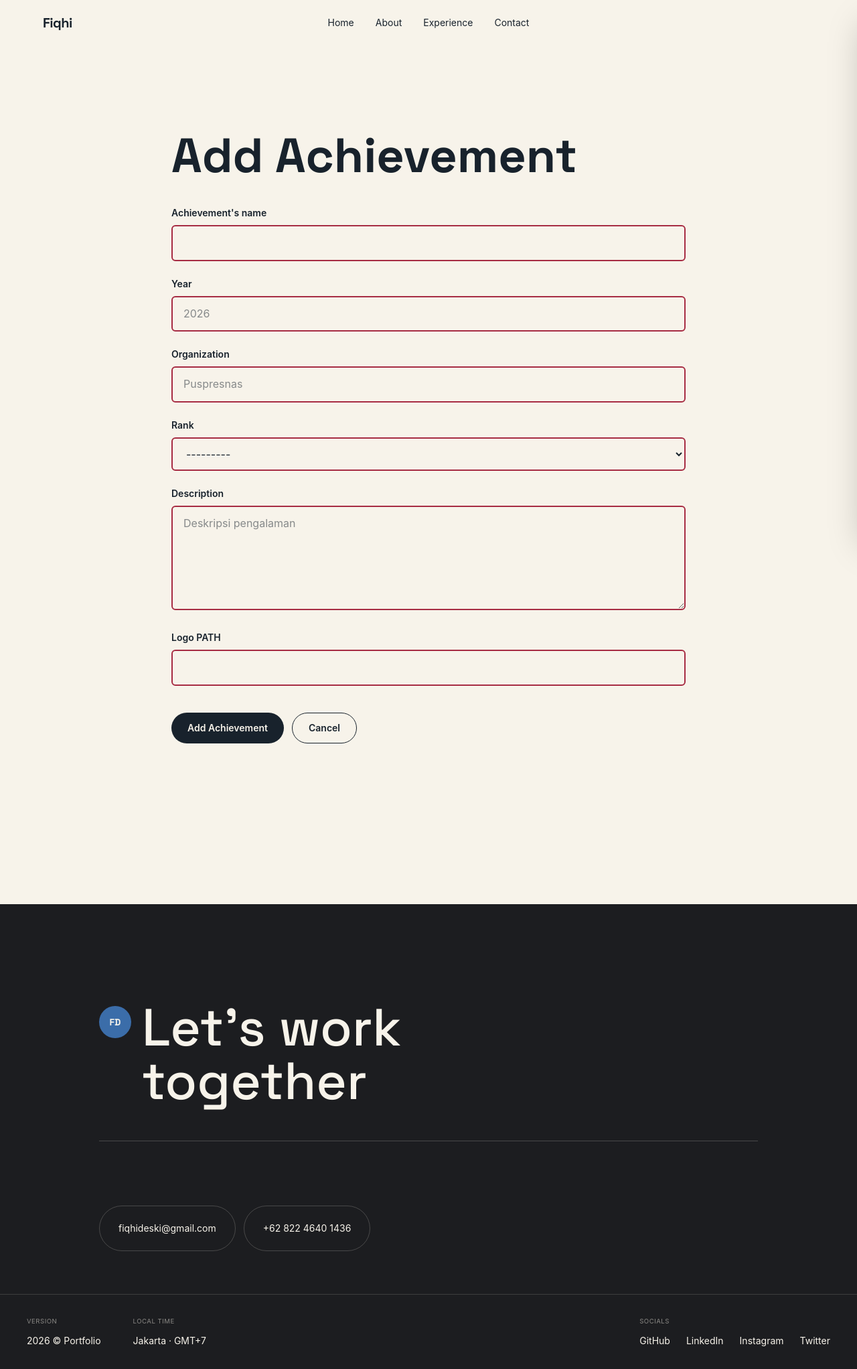
After one commit to iD3sk/myportofolio, a Django app: page /about/achievements/add/ in a window 1280 px wide. The commit adds this page. Shown: the whole page at 67% size. Run offline with Django 5.2, Linux system fonts and the light colour scheme.

Commit message:
feat: add achievements CRUD and json data delivery

```diff
--- a/main/forms.py
+++ b/main/forms.py
@@ -1,6 +1,6 @@
-from django.forms import ModelForm, TextInput, Textarea, CharField
+from django.forms import ModelForm, TextInput, Textarea, CharField, NumberInput, Select
 
-from main.models import Experience
+from main.models import Experience, Achievements
 
 class ExperienceForm(ModelForm):
     skills = CharField(
@@ -88,3 +88,69 @@ class ExperienceForm(ModelForm):
                 }
             ),
         }
+
+
+
+class AchievementForm(ModelForm):
+    class Meta:
+        model = Achievements
+        fields = [
+            "title",
+            "year",
+            "organization",
+            "rank",
+            "description",
+            "org_logo"
+        ]
+
+        labels = {
+            "title": "Achievement's name",
+            "year": "Year",
+            "organization": "Organization",
+            "rank": "Rank",
+            "description": "Description",
+            "org_logo": "Logo PATH"
+        }
+
+        widgets = {
+            "title": TextInput(
+                attrs={
+                    "placeholder": "",
+                    "maxlength": 255,
+                    "class": "w-full rounded-md border-2 border-accent bg-paper px-4 py-3 text-ink outline-none transition focus:border-primary focus:ring-2 focus:ring-primary/30",
+                }
+            ),
+            "year": NumberInput(
+                attrs={
+                    "placeholder": "2026",
+                    "class": "w-full rounded-md border-2 border-accent bg-paper px-4 py-3 text-ink",
+                }
+            ),
+            "organization": TextInput(
+                attrs={
+                    "placeholder": "Puspresnas",
+                    "maxlength": 255,
+                    "class": "w-full rounded-md border-2 border-accent bg-paper px-4 py-3 text-ink outline-none transition focus:border-primary focus:ring-2 focus:ring-primary/30",
+                }
+            ),
+            "rank": Select(
+                attrs={
+                    "placeholder": "Gold",
+                    "class": "w-full rounded-md border-2 border-accent bg-paper px-4 py-3 text-ink",
+                }
+            ),
+            "description": Textarea(
+                attrs={
+                    "placeholder": "Deskripsi pengalaman",
+                    "rows": 5,
+                    "class": "w-full rounded-md border-2 border-accent bg-paper px-4 py-3 text-ink outline-none transition focus:border-primary focus:ring-2 focus:ring-primary/30",
+                }
+            ),
+            "org_logo": TextInput(
+                attrs={
+                    "placeholder": "",
+                    "maxlength": 255,
+                    "class": "w-full rounded-md border-2 border-accent bg-paper px-4 py-3 text-ink outline-none transition focus:border-primary focus:ring-2 focus:ring-primary/30",
+                }
+            ),
+        }
--- a/main/urls.py
+++ b/main/urls.py
@@ -1,15 +1,18 @@
 from django.urls import path
 
-from main.views import show_main, show_experiences, show_about, create_experience, get_experience_json, update_experience, delete_experience
+from main import views
 
 app_name = "main"
 
 urlpatterns = [
-    path("", show_main, name="show_main"),
-    path("experiences/add/", create_experience, name="create_experience"),
-    path("experiences/", show_experiences, name="show_experiences"),
-    path("experiences/<uuid:experience_id>/edit/", update_experience,name="update_experience",),
-    path("experiences/<uuid:experience_id>/delete/", delete_experience, name="delete_experience"),
-    path("api/experience/", get_experience_json, name="get_experience_json"),
-    path("about/", show_about, name="show_about"),
+    path("", views.show_main, name="show_main"),
+    path("experiences/add/", views.create_experience, name="create_experience"),
+    path("experiences/", views.show_experiences, name="show_experiences"),
+    path("experiences/<uuid:experience_id>/edit/", views.update_experience,name="update_experience",),
+    path("experiences/<uuid:experience_id>/delete/", views.delete_experience, name="delete_experience"),
+    path("api/experience/", views.get_experience_json, name="get_experience_json"),
+    path("about/", views.show_about, name="show_about"),
+    path("about/achievements/add/", views.create_achievement, name="create_achievement"),
+    path("about/achievements/<uuid:achievement_id>/edit/", views.update_achievement, name="update_achievement"),
+    path("about/achievements/<uuid:achievement_id>/delete/", views.delete_achievement, name="delete_achievement")
 ]
--- a/main/views.py
+++ b/main/views.py
@@ -1,7 +1,7 @@
 from django.shortcuts import get_object_or_404, redirect, render
 
 from main.models import Experience, Educations, Achievements
-from main.forms import ExperienceForm
+from main.forms import ExperienceForm, AchievementForm
 from django.contrib import messages
 from django.core import serializers
 from django.http import HttpResponse
@@ -40,6 +40,16 @@ def show_experiences(request):
 
 
 def show_about(request):
+    json_response = get_achievement_json(request)
+
+    achievements = serializers.deserialize(
+        "json",
+        json_response.content.decode('utf-8'),
+    )
+
+    achievements = [achievement.object for achievement in achievements]
+    title_query = request.GET.get("title", "").strip()
+
     context = {
         "name": "Fiqhi Deski Ismail",
         "bio": (
@@ -57,9 +67,66 @@ def show_about(request):
         "SMP": Educations.objects.filter(
             institution="SMP Islam Raudhatul Jannah",
         ).first(),
-        "achievement_list": Achievements.objects.order_by("-year"),
+        "achievement_list": achievements,
+        "title_query": title_query,
     }
     return render(request, "about.html", context)
+
+def create_achievement(request):
+    form = AchievementForm(request.POST or None)
+
+    if request.method == "POST" and form.is_valid():
+        form.save()
+        messages.success(request, "New achievement has been added!")
+        return redirect("main:show_about")
+
+    context = {
+        "name": "Fiqhi",
+        "form": form,
+    }
+
+    return render(request, "achievement_form.html", context)
+
+
+def get_achievement_json(request):
+    title_query = request.GET.get("title", "").strip()
+    achievements = Achievements.objects.all()
+
+    if title_query:
+        achievements = achievements.filter(title__icontains=title_query)
+
+    achievements = achievements.order_by("-year")
+
+    achievements_json = serializers.serialize("json", achievements)
+    return HttpResponse(achievements_json, content_type="application/json")
+
+
+def update_achievement(request, achievement_id):
+    achievement = get_object_or_404(Achievements, pk=achievement_id)
+    form = AchievementForm(request.POST or None, instance=achievement)
+
+    if request.method == "POST" and form.is_valid():
+        form.save()
+        messages.success(request, "Achievement updated successfully!")
+        return redirect("main:show_about")
+
+    context = {
+        "name": "Fiqhi",
+        "form": form,
+        "achievement": achievement,
+    }
+
+    return render(request, "achievement_form.html", context)
+
+
+def delete_achievement(request, achievement_id):
+    achievement = get_object_or_404(Achievements, pk=achievement_id)
+
+    if request.method == "POST":
+        achievement.delete()
+        messages.success(request, "Achievement successfully deleted!")
+
+    return redirect("main:show_about")
 
 
 def create_experience(request):
@@ -74,6 +141,7 @@ def create_experience(request):
         "name": "Fiqhi",
         "form": form,
     }
+
     return render(request, "experience_form.html", context)
 
 
@@ -110,6 +178,6 @@ def delete_experience(request, experience_id):
 
     if request.method == "POST":
         experience.delete()
-        messages.success(request, "experience berhasil dihapus!")
+        messages.success(request, "Experience successfully deleted!")
 
     return redirect("main:show_experiences")
--- /dev/null
+++ b/templates/achievement_form.html
@@ -0,0 +1,31 @@
+{% extends "base.html" %}
+{% block title %}{% if achievement %}Edit{% else %}Add{% endif %} Achievement - {{ name }}{% endblock title %}
+{% block content %}
+  <section class="px-5 py-20 md:px-10 md:py-28">
+    <div class="mx-auto max-w-3xl">
+      <h1 class="mt-4 font-display text-[clamp(2.5rem,6vw,4.5rem)] leading-none font-bold">{% if achievement %}Edit{% else %}Add{% endif %} Achievement</h1>
+
+      <form method="post" action="{% if achievement %}{% url 'main:update_achievement' achievement.id %}{% else %}{% url 'main:create_achievement' %}{% endif %}" class="mt-10 space-y-6">
+        {% csrf_token %}
+        {% for field in form %}
+          <div>
+            <label for="{{ field.id_for_label }}" class="block text-sm font-semibold text-ink">{{ field.label }}</label>
+            <div class="mt-2">{{ field }}</div>
+            {% for error in field.errors %}
+              <p class="mt-2 text-sm text-red-700">{{ error }}</p>
+            {% endfor %}
+          </div>
+        {% endfor %}
+
+        <div class="flex flex-col gap-3 pt-4 sm:flex-row">
+          <button type="submit" class="inline-flex items-center justify-center rounded-full bg-ink px-6 py-3 text-sm font-semibold text-paper transition-colors hover:bg-primary">
+            {% if achievement %}Update{% else %}Add{% endif %} Achievement
+          </button>
+          <a href="{% url 'main:show_about' %}" class="inline-flex items-center justify-center rounded-full border border-ink px-6 py-3 text-sm font-semibold text-ink transition-colors hover:bg-ink hover:text-paper">
+            Cancel
+          </a>
+        </div>
+      </form>
+    </div>
+  </section>
+{% endblock content %}
```
Also changed, not shown: templates/about.html (+21 -2 lines), static/css/tailwind.css.
